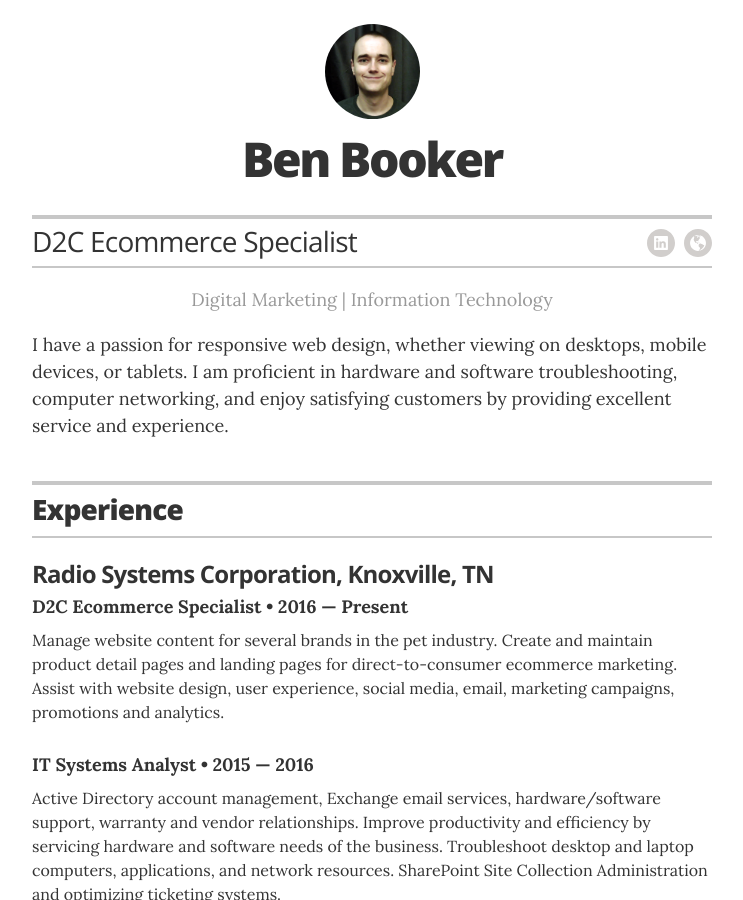
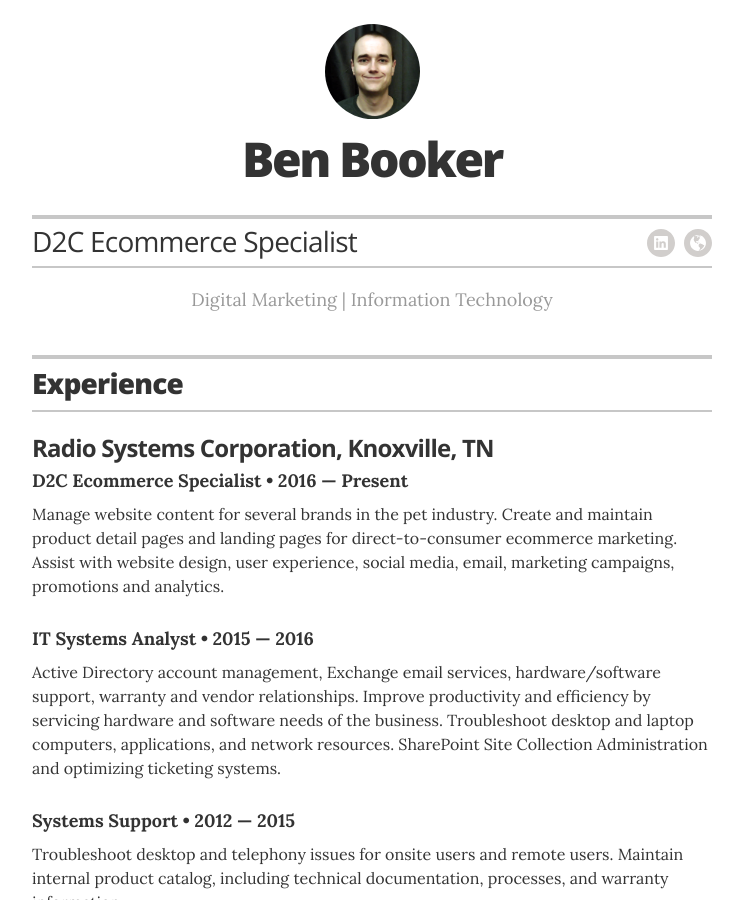
Before and after one commit to bbooker5/about, a Jekyll site: the page built from index.html, in a window 1280 px wide and 900 px high. Shown: the whole window, without its empty margins (268-1011 px from the left). Built offline with Jekyll 4.4.1, drawn with Linux system fonts in a browser that asks for light colours.

Commit message:
Update _config.yml

```diff
--- a/_config.yml
+++ b/_config.yml
@@ -23,7 +23,7 @@
 resume_header_contact_info: "Oak Ridge, Tennessee • 865-221-6154 • ben@bookermarketing.com"
 display_header_contact_info: "false"
 
-resume_header_intro: "<p style='text-align: center;color:#999999;'>Digital Marketing  |  Information Technology</p><p>I have a passion for responsive web design, whether viewing on desktops, mobile devices, or tablets. I am proficient in hardware and software troubleshooting, computer networking, and enjoy satisfying customers by providing excellent service and experience.</p><!--I specialize in creating responsive and meaningful web content. With a background in customer service and information technology, I seek out opportunities to enhance and amplify subject matter so that it creates a positive online experience for the visitor.-->"
+resume_header_intro: "<p style='text-align: center;color:#999999;'>Digital Marketing  |  Information Technology</p>"
 
 # use "yes" to display the email contact button,
 # "no" to display an "I'm not looking for work" message,
```
